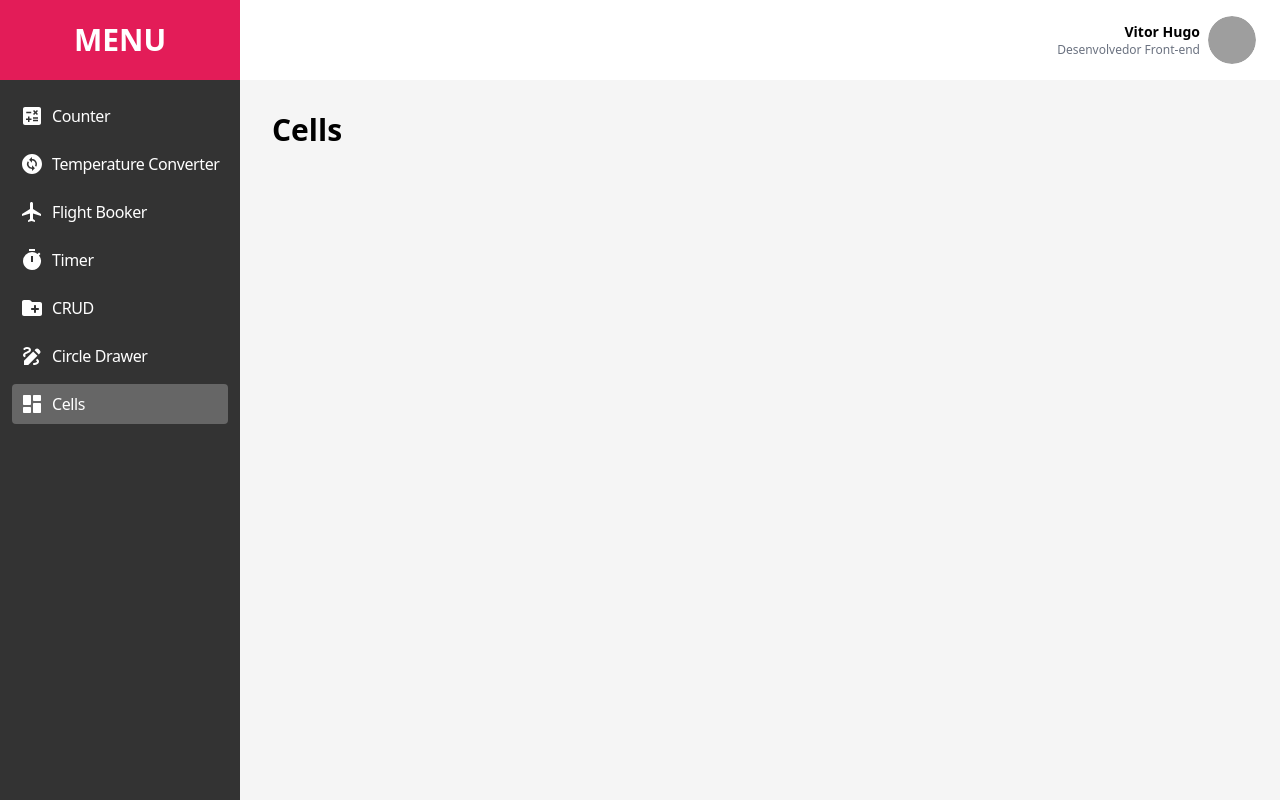
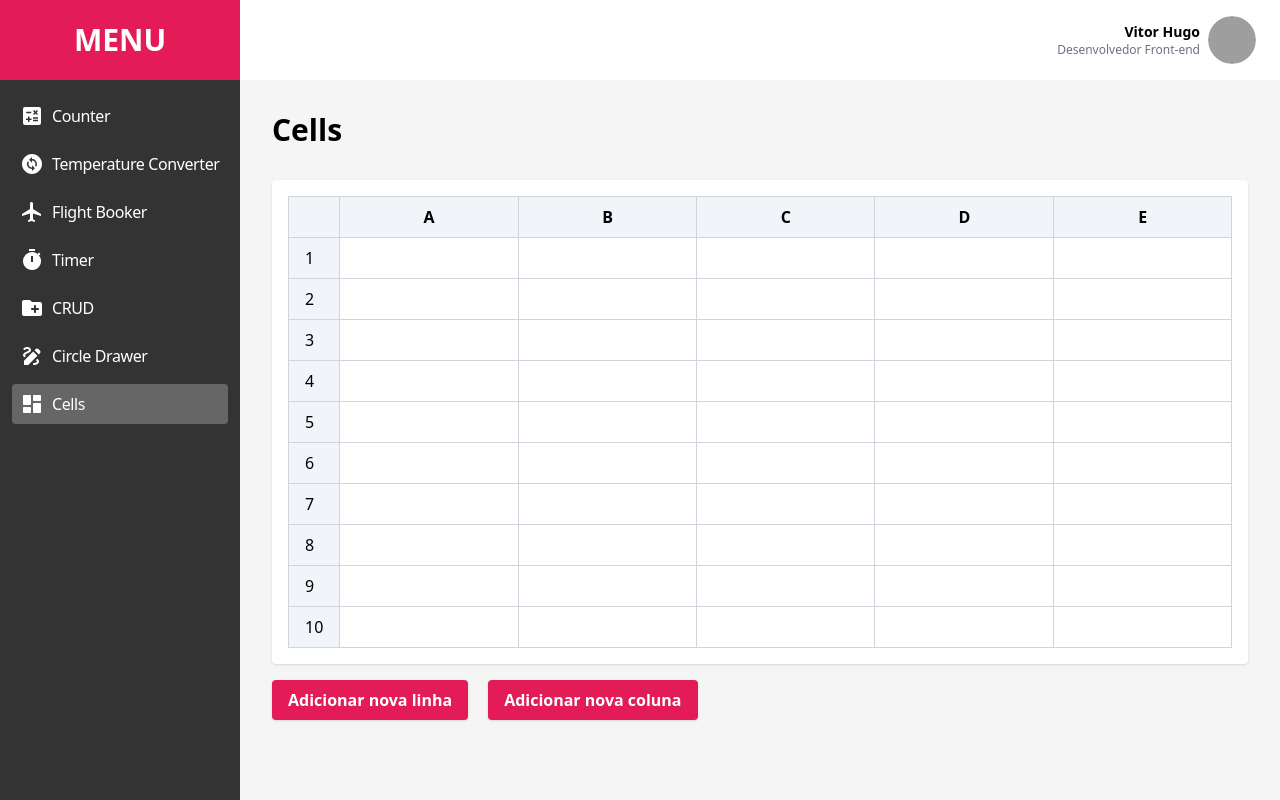
Before and after one commit to vitorpantaleao/guis-vue-examples, a Vue app: page /cells in a window 1280 px wide. Built offline with nearby package versions, Linux system fonts and the light colour scheme; grey boxes are pictures that could not be loaded.

Commit message:
feat: cria exemplo cells e ajustes nos demais titulos

```diff
--- a/src/views/Cells.vue
+++ b/src/views/Cells.vue
@@ -1,13 +1,51 @@
 <template>
-    <div>
-        <h1 class="text-3xl font-bold">Cells</h1>
+    <h1 class="text-3xl font-bold">Cells</h1>
+    <div class="bg-white rounded shadow p-4 mt-8">
+        <table class="w-full border-collapse border border-gray-300">
+            <thead>
+                <tr>
+                    <th class="py-2 px-4 font-semibold border border-gray-300 bg-slate-100"></th>
+                    <th v-for="(col, index) in columnData" :key="index" class="py-2 px-4 font-semibold border border-gray-300 bg-slate-100">{{ col }}</th>
+                </tr>
+            </thead>
+            <tbody>
+                <tr v-for="(row, rowIndex) in rowData" :key="rowIndex">
+                    <td class="py-2 px-4 border border-gray-300 bg-slate-100">{{ rowIndex + 1 }}</td>
+                    <td v-for="(cell, colIndex) in row" :key="colIndex" class="py-2 px-4 border border-gray-300">
+                        <input :value="cell" @input="inputHandler(rowIndex, colIndex, $event)" class="w-full outline-none" />
+                    </td>
+                </tr>
+            </tbody>
+        </table>
     </div>
+    <button class="mt-4 bg-primary-color text-white font-semibold py-2 px-4 rounded shadow mr-5" @click="addRow">Adicionar nova linha</button>
+    <button class="mt-4 bg-primary-color text-white font-semibold py-2 px-4 rounded shadow" @click="addColumn">Adicionar nova coluna</button>
 </template>
 
 <script setup>
+import { ref } from "vue";
+const columns = 5;
+const rows = 10;
+const cols = 5;
 
+const columnData = ref(Array.from({ length: columns }, (_, index) => String.fromCharCode(65 + index)));
+const rowData = ref(Array.from({ length: rows }, () => Array(cols).fill("")));
+
+const inputHandler = (rowIndex, colIndex, event) => {
+    rowData.value[rowIndex][colIndex] = event.target.value;
+};
+
+const addColumn = () => {
+    columnData.value.push(String.fromCharCode(65 + columnData.value.length));
+    rowData.value.forEach((row) => {
+        row.push("");
+    });
+};
+
+const addRow = () => {
+    rowData.value.push(Array(cols).fill(""));
+    columnData.value.forEach((col, index) => {
+        rowData.value[rowData.value.length - 1][index] = "";
+    });
+};
 </script>
-
-<style lang="scss" scoped>
-
-</style>
--- a/src/views/Counter.vue
+++ b/src/views/Counter.vue
@@ -1,7 +1,7 @@
 <template>
     <div>
         <h1 class="text-3xl font-bold">Counter</h1>
-        <div class="flex items-center gap-2 mt-4">
+        <div class="flex items-center gap-2 mt-8">
             <button @click="decrement" class="bg-red-500 text-white px-4 py-2 rounded">-</button>
             <div class="text-3xl font-bold">{{ count }}</div>
             <button @click="increment" class="bg-green-500 text-white px-4 py-2 rounded">+</button>
--- a/src/views/Crud.vue
+++ b/src/views/Crud.vue
@@ -1,6 +1,6 @@
 <template>
-    <div class="p-4">
-        <h1 class="text-3xl font-bold">CRUD</h1>
+    <h1 class="text-3xl font-bold">CRUD</h1>
+    <div class="py-4">
         <div class="mt-4">
             <input v-model="filtro" class="w-full p-2 rounded border" placeholder="Filtro">
         </div>
--- a/src/views/FlightBooker.vue
+++ b/src/views/FlightBooker.vue
@@ -1,7 +1,7 @@
 <template>
     <div>
         <h1 class="text-3xl font-bold">Flight Booker</h1>
-        <div class="flex items-center gap-5 mt-4">
+        <div class="flex items-center gap-5 mt-8">
             <div>
                 <label class="text-base block">Tipo de vôo</label>
                 <select v-model="tipoVoo" class="w-44 h-10 flex text-xl px-2">
--- a/src/views/TemperatureConverter.vue
+++ b/src/views/TemperatureConverter.vue
@@ -1,7 +1,7 @@
 <template>
     <div>
         <h1 class="text-3xl font-bold">Temperature Converter</h1>
-        <div class="flex items-center gap-2 mt-4">
+        <div class="flex items-center gap-2 mt-8">
             <div>
                 <label class="text-base block text-center">Celsius</label>
                 <input type="number" class="border border-gray-300 rounded p-2 w-52 h-20 flex items-center text-center text-3xl" :value="celsius" @input="setCelsius" />
```
